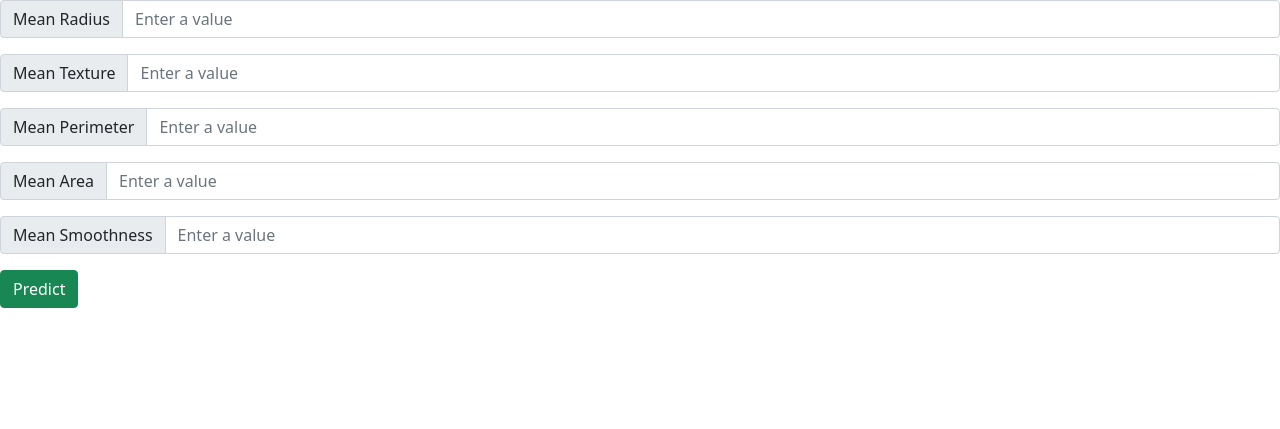
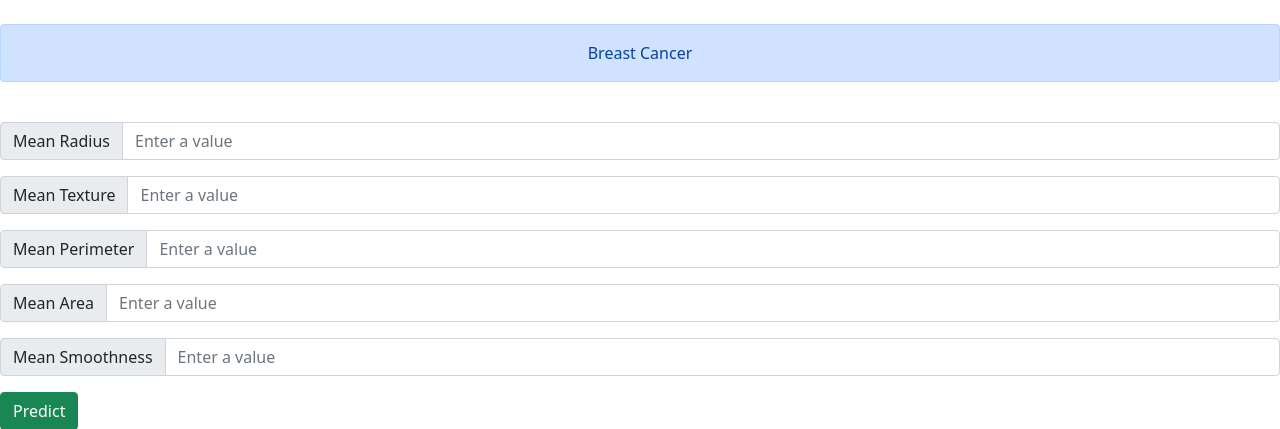
Before and after one commit to Zeaan/AID-By-Technology--MLH, a Flask app: template templates/breastCancer.html in a window 1280 px wide. Shown: the part 70-499 px from the top of the page. Run offline with Flask 2, Linux system fonts and the light colour scheme; the template is opened without the code that fills it, so the values that code supplies are empty.

Commit message:
Update breastCancer.html

```diff
--- a/templates/breastCancer.html
+++ b/templates/breastCancer.html
@@ -44,6 +44,13 @@
         </div>
       </nav>
 
+      <br>
+      <center>
+        <div class="alert alert-primary" role="alert">
+          Breast Cancer
+        </div>
+      </center>
+      <br>
 
       <form action="/breastCancer" method="POST">
         <div class="input-group mb-3">
```
